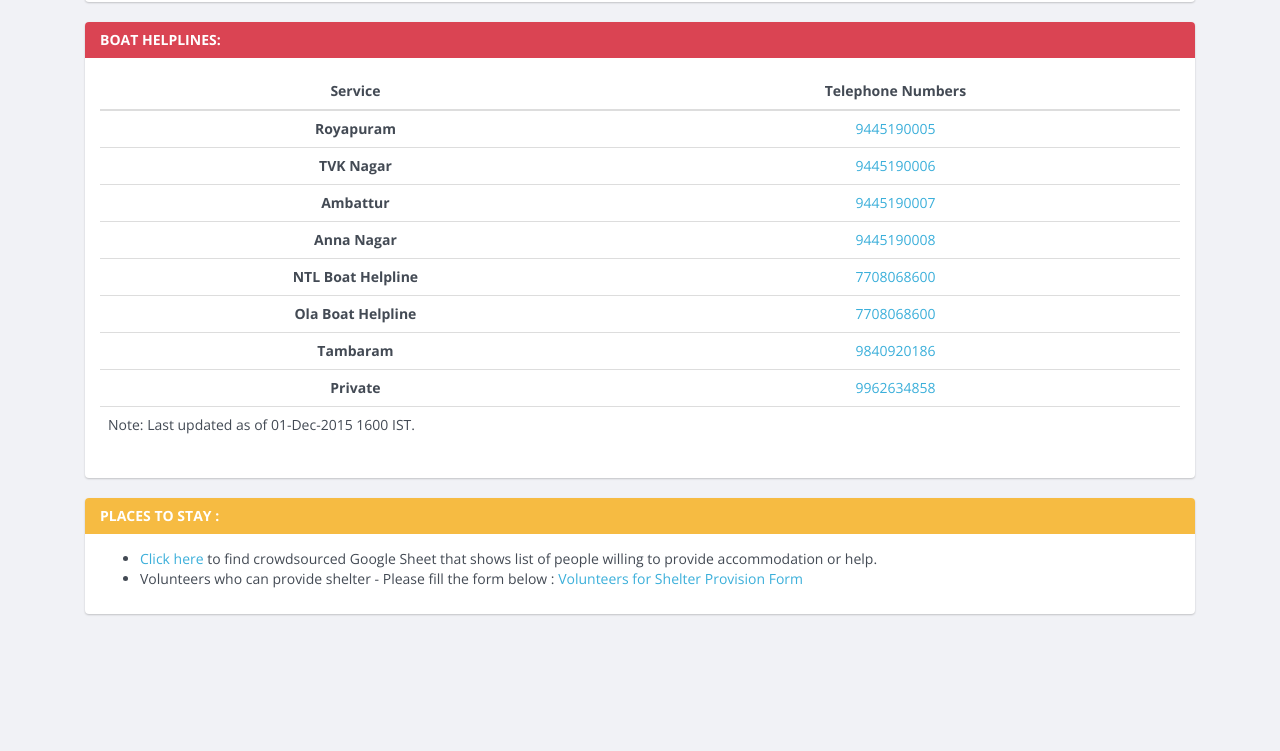
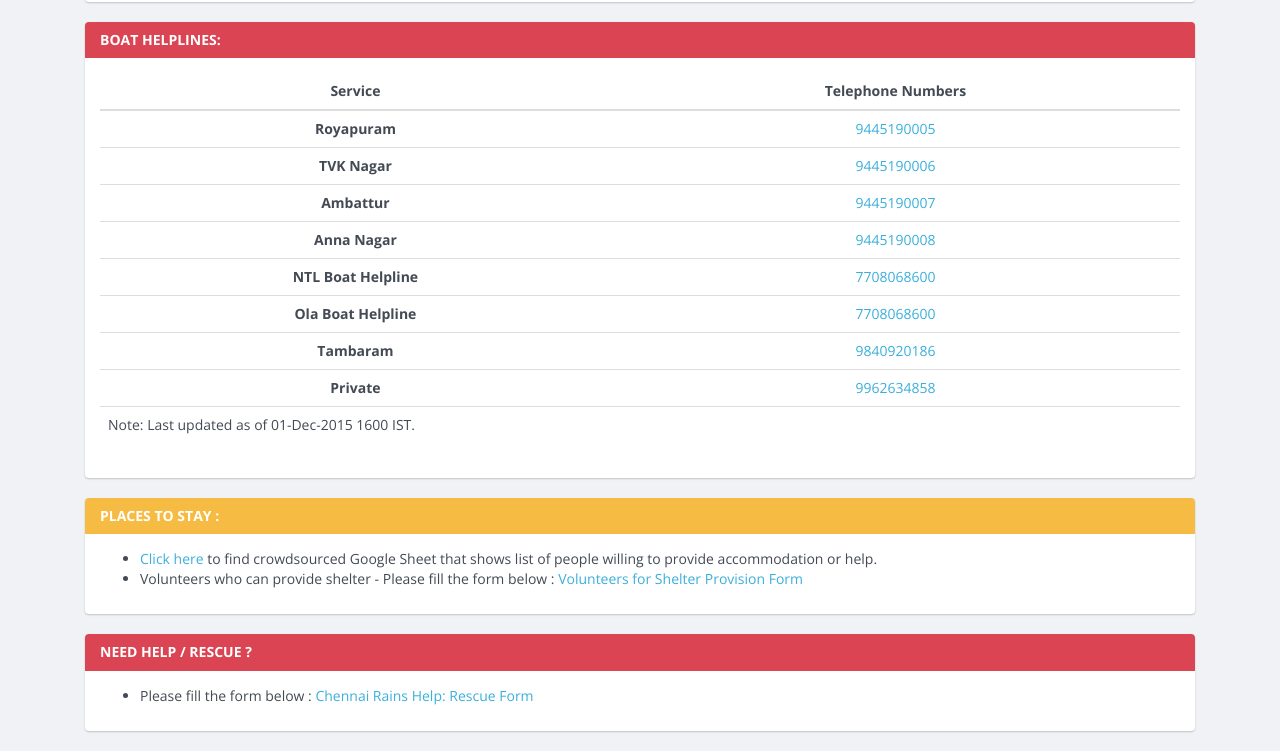
Before and after one commit to chennairain/chennairain.github.io, a plain HTML site: page index.html in a window 1280 px wide. Shown: the part 2241-2992 px from the top of the page. Before the commit the page ends 2875 px from the top, so only its background shows below. Drawn offline with nearby package versions, Linux system fonts and the light colour scheme.

Commit message:
Update index.html

```diff
--- a/index.html
+++ b/index.html
@@ -387,6 +387,19 @@
                     </div>
                     <!-- NOTE -->
 
+                    <!-- NOTE -->
+                    <div id="info" class="panel panel-danger">
+                        <div class="panel-heading">
+                            <h3 class="panel-title"><strong>NEED HELP / RESCUE ?</strong></h3>
+                        </div>
+                        <div class="panel-body">
+                            <ul>
+                                <li>Please fill the form below : <a href="https://docs.google.com/forms/d/1z4fE3xjYcJYDqvCktPepDg78V02rhOOf-gyzTbI_hYo/viewform" target="_blank">Chennai Rains Help: Rescue Form</a></li>
+                            </ul>
+                        </div>
+                    </div>
+                    <!-- NOTE -->
+
                 </div>
             </div>
     </body>
```
